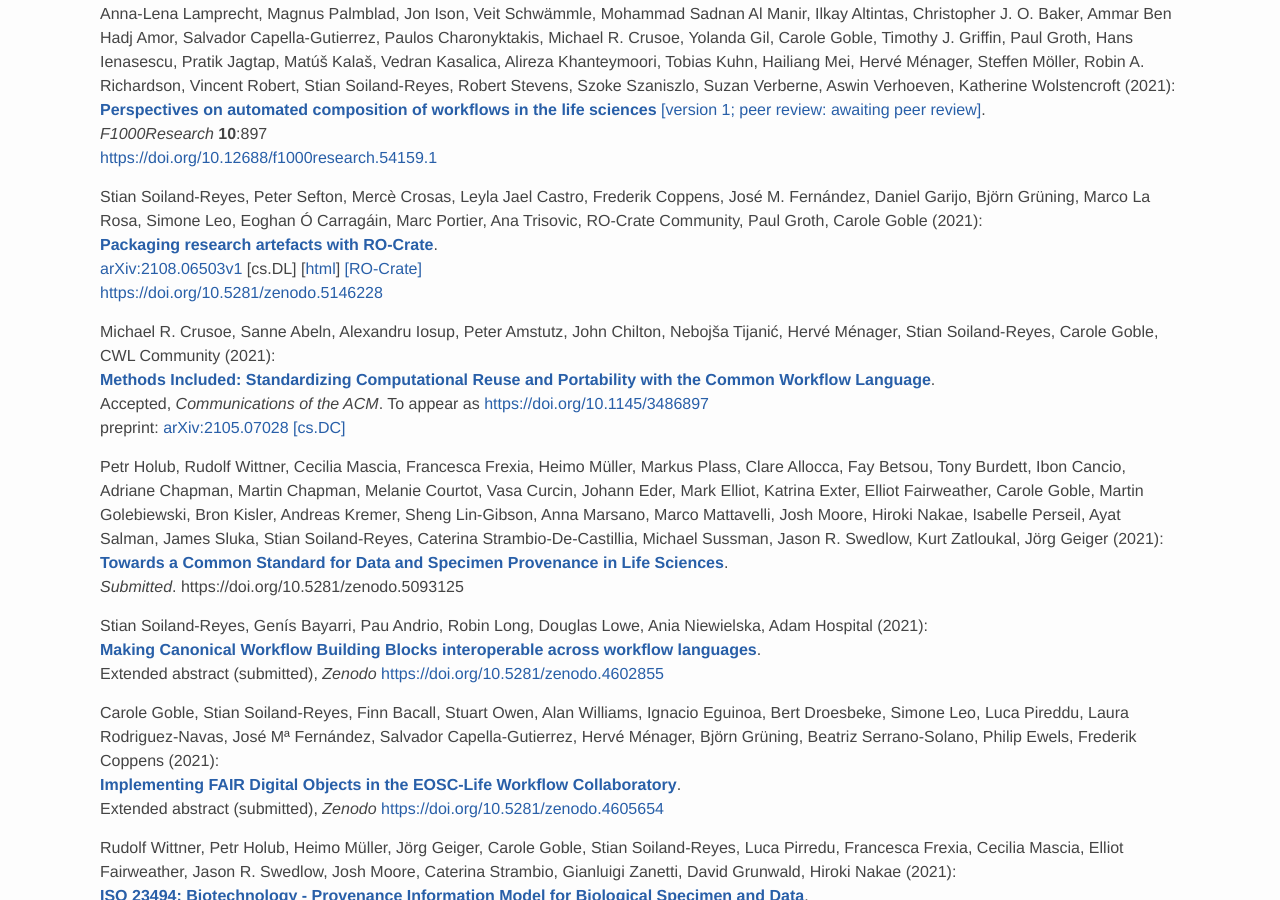
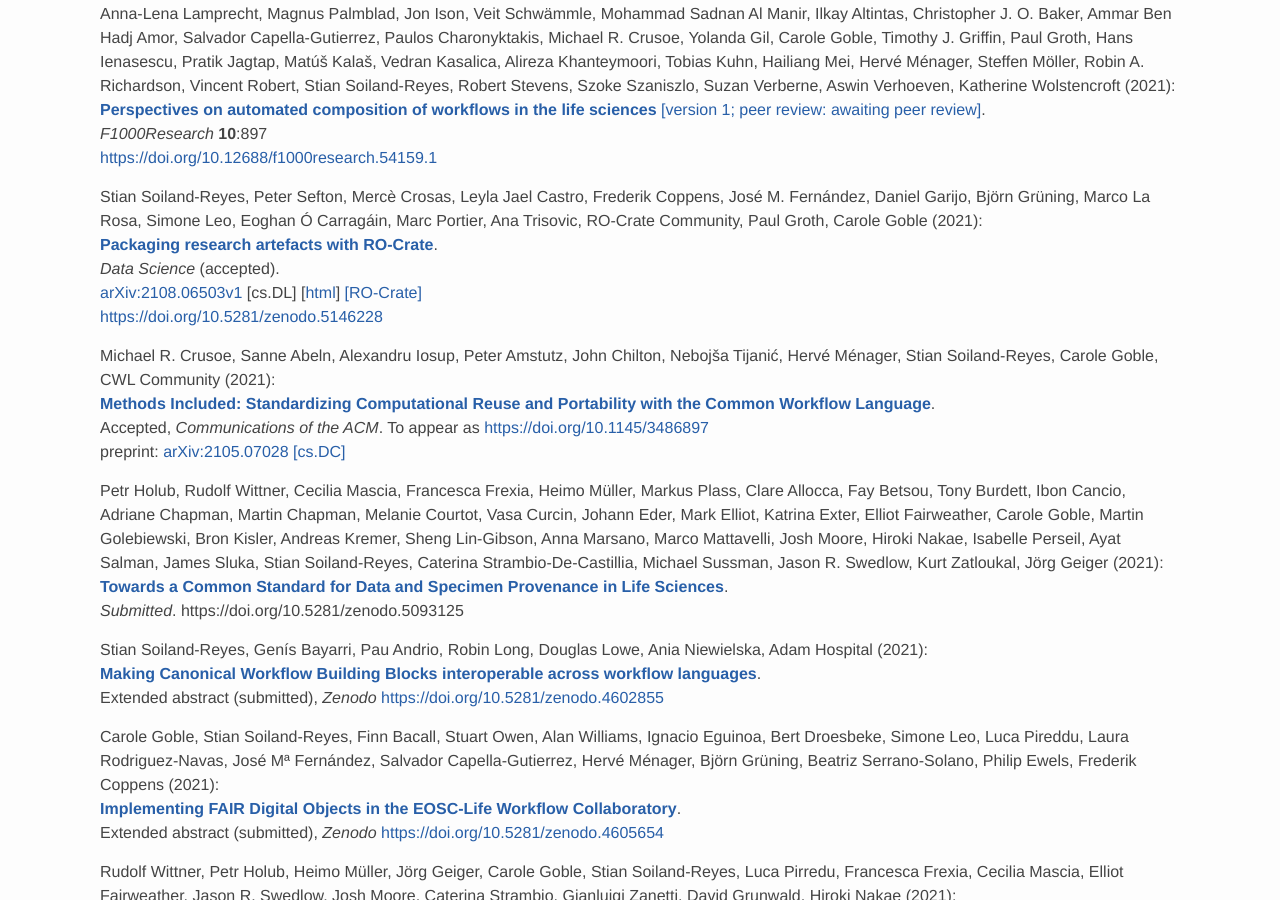
Before and after one commit to eScienceLab/eScienceLab.github.io, a Jekyll site: the page built from publications/index.md, in a window 1280 px wide and 900 px high, scrolled down 532 px. Built offline with Jekyll 4.4.1, drawn with Linux system fonts in a browser that asks for light colours; comment, search, counter and statistics services are not loaded.

Commit message:
RO-Crate paper accepted

```diff
--- a/publications/index.md
+++ b/publications/index.md
@@ -56,6 +56,7 @@
 
 Stian Soiland-Reyes, Peter Sefton, Mercè Crosas, Leyla Jael Castro, Frederik Coppens, José M. Fernández, Daniel Garijo, Björn Grüning, Marco La Rosa, Simone Leo, Eoghan Ó Carragáin, Marc Portier, Ana Trisovic, RO-Crate Community, Paul Groth, Carole Goble (2021):
 [**Packaging research artefacts with RO-Crate**](https://stain.github.io/ro-crate-paper/).
+_Data Science_ (accepted).
 [arXiv:2108.06503v1](https://arxiv.org/abs/arXiv:2108.06503v1) [cs.DL]
 [[html](https://stain.github.io/ro-crate-paper/)]
 [[RO-Crate]](https://www.researchobject.org/2021-packaging-research-artefacts-with-ro-crate/)
@@ -66,7 +67,6 @@
 Accepted, _Communications of the ACM_.
 To appear as <https://doi.org/10.1145/3486897>
 preprint: [arXiv:2105.07028 [cs.DC]](https://arxiv.org/abs/2105.07028)
-
 
 Petr Holub, Rudolf Wittner, Cecilia Mascia, Francesca Frexia, Heimo Müller, Markus Plass, Clare Allocca, Fay Betsou, Tony Burdett, Ibon Cancio, Adriane Chapman, Martin Chapman, Melanie Courtot, Vasa Curcin, Johann Eder, Mark Elliot, Katrina Exter, Elliot Fairweather, Carole Goble, Martin Golebiewski, Bron Kisler, Andreas Kremer, Sheng Lin-Gibson, Anna Marsano, Marco Mattavelli, Josh Moore, Hiroki Nakae, Isabelle Perseil, Ayat Salman, James Sluka, Stian Soiland-Reyes, Caterina Strambio-De-Castillia, Michael Sussman, Jason R. Swedlow, Kurt Zatloukal, Jörg Geiger (2021):
 [**Towards a Common Standard for Data and Specimen Provenance in Life Sciences**](https://doi.org/10.5281/zenodo.5093125).
```
